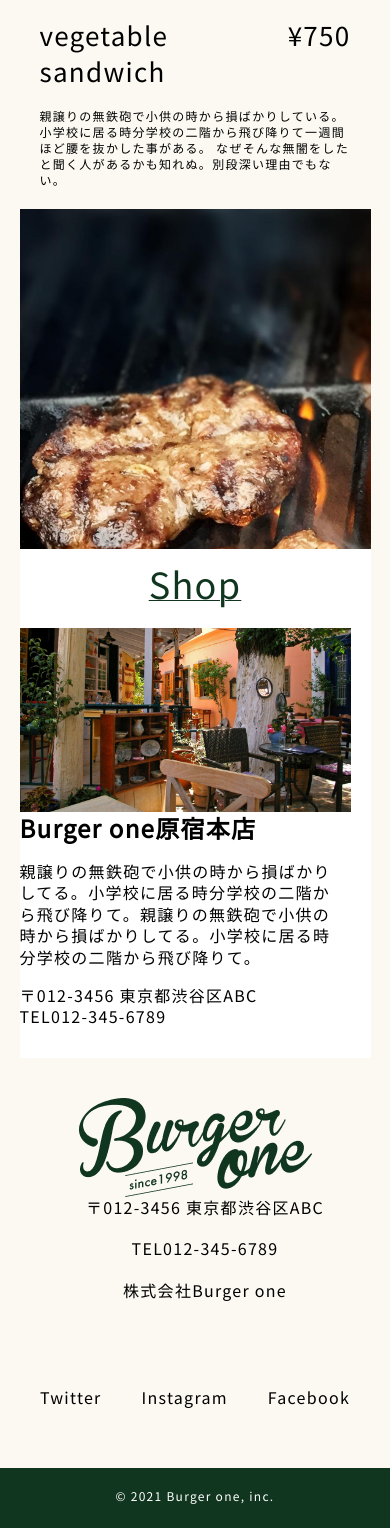
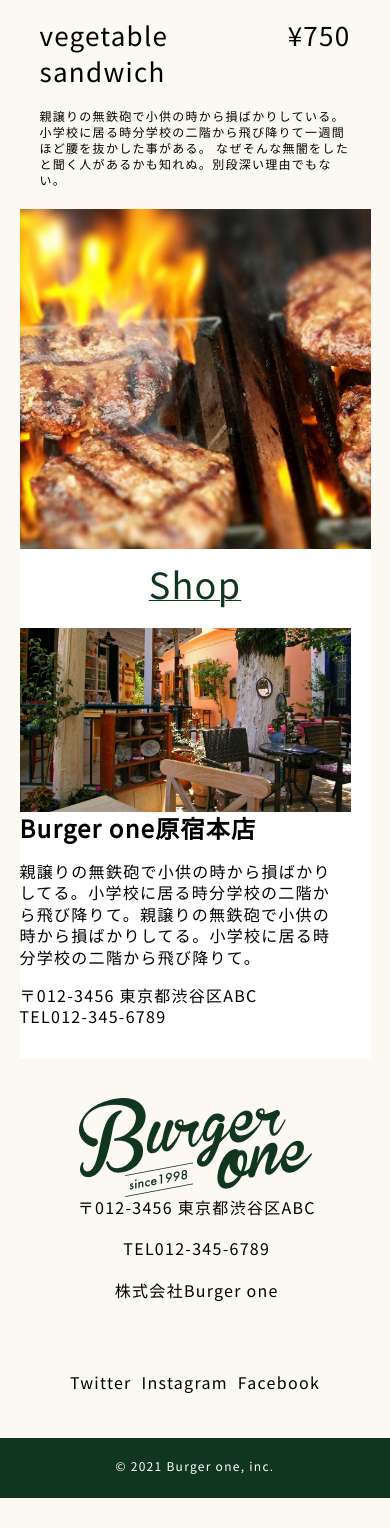
Before and after one commit to stove-nakazawashota/p25-burger-one, a plain HTML site: page index.html in a window 390 px wide. Shown: the part 2960-4488 px from the top of the page. After the commit the page ends 4458 px from the top, so only its background shows below. Drawn offline with nearby package versions, Linux system fonts and the light colour scheme.

Commit message:
2023/03/15 お昼

```diff
--- a/css/style.css
+++ b/css/style.css
@@ -177,9 +177,6 @@
 }
 
 /* キービジュアル */
-.kv-visual {
-
-}
 
 .kv-visual__bg {
     background-image: url(../img/kv-img\ 1.png);
@@ -250,6 +247,9 @@
 .separate {
     background-image: url(../img/separate.png);
     height: 340px;
+    background-size: cover;
+    background-position: center;
+    background-repeat: no-repeat;
 }
 
 .shop {
@@ -289,7 +289,7 @@
 .pd-info-flex {
     /* display: flex; */
     align-items: center;
-    margin-left: 20px;
+    margin-left: 1%;
 }
 
 
@@ -421,7 +421,7 @@
     }
 
     .sns-links-item {
-        padding: 20px;
+        padding: 5px;
     }
 
     .footer {
```
